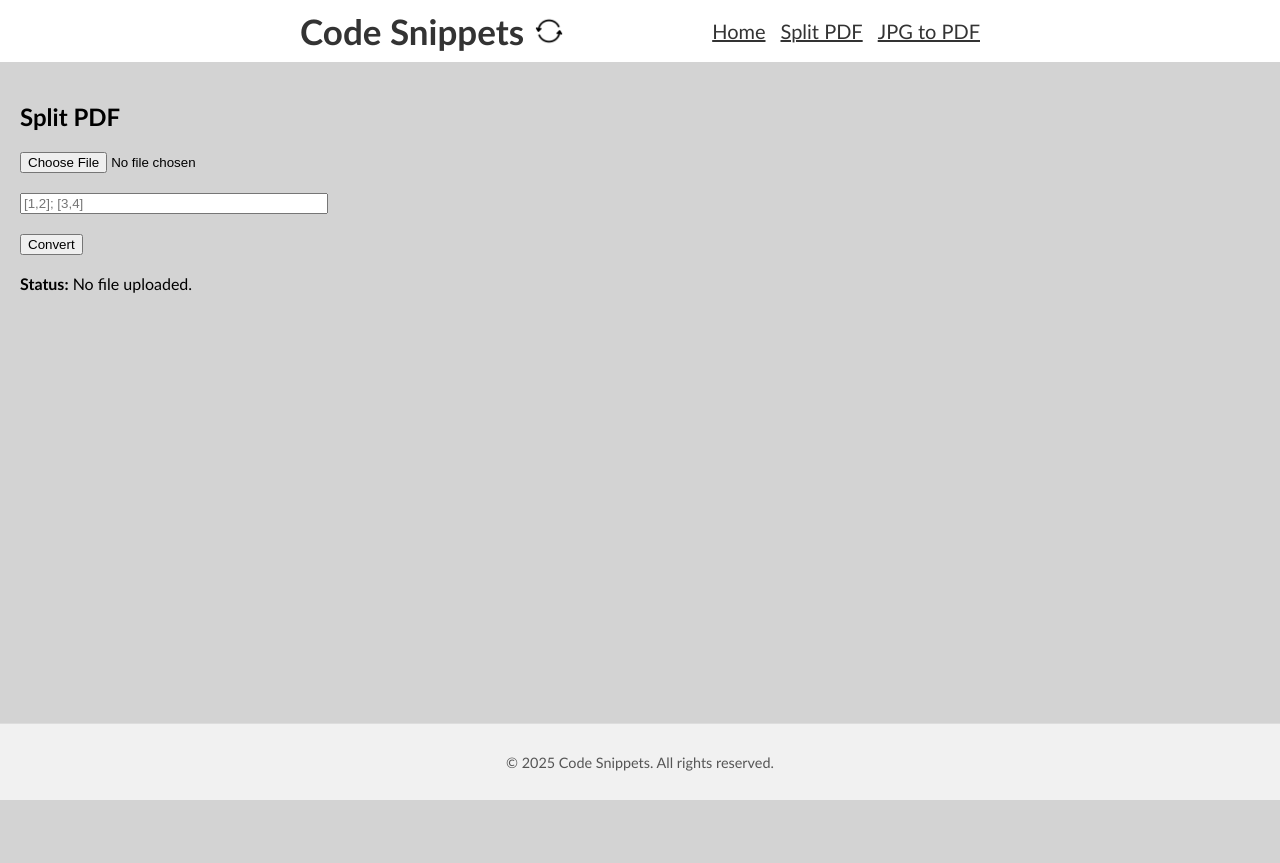
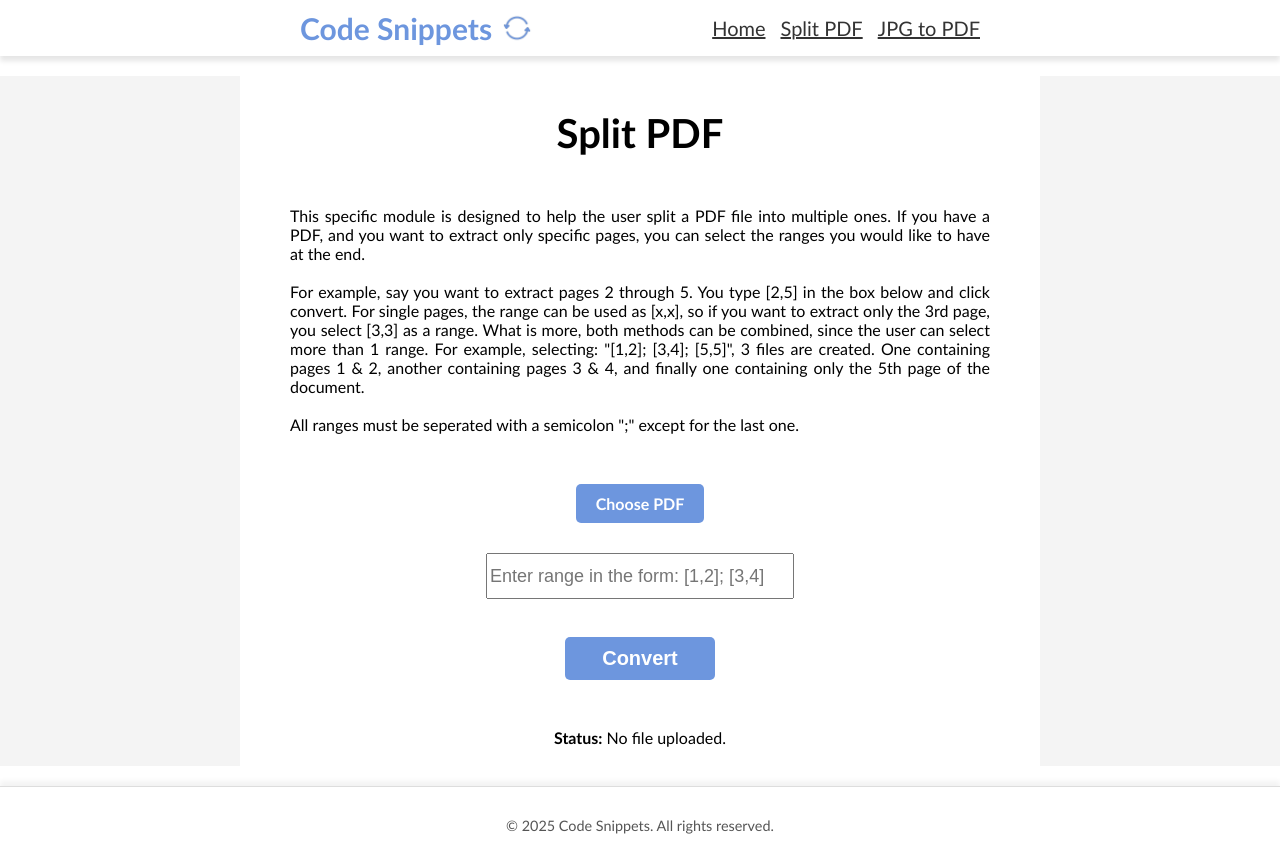
Before and after one commit to foto1864/snippets, a React (Create React App) app: page /split in a window 1280 px wide. Before the commit the page ends 800 px from the top, so only its background shows below. Built offline with nearby package versions, Linux system fonts and the light colour scheme.

Commit message:
let's see

```diff
--- a/src/App.css
+++ b/src/App.css
@@ -7,6 +7,8 @@
 }
 
 .main-content {
+  display: flex;
+  justify-content: center;
   flex: 1;
 }
 
@@ -15,16 +17,11 @@
   padding-right: 300px;
   padding-top: 10px;
   padding-bottom: 10px;
-  background-color: white;
-  color: #333;
+  background-color: #fff;
   display: flex;
   justify-content: space-between;
   align-items: center;
-}
-
-.main-header h1 {
-  margin: 0;
-  font-size: 35px;
+  box-shadow: 0 5px 5px rgba(0, 0, 0, 0.1); /* subtle bottom shadow */
 }
 
 .header-link {
@@ -41,10 +38,10 @@
 .main-footer {
   text-align: center;
   padding: 15px;
-  background-color: #f1f1f1;
   color: #555;
   font-size: 0.9em;
   border-top: 1px solid #ddd;
+  box-shadow: 0 -5px 5px rgba(0, 0, 0, 0.05); /* subtle bottom shadow */
 }
 
 .logo {
@@ -52,6 +49,14 @@
   align-items: center;
 }
 
+.logo-title {
+  margin: 0;
+  color: #6d96de;
+  font-size: 30px;
+  font-weight: 600;
+  text-decoration: none;
+}
+
 .logo-icon {
   margin-left: 10px;
   width: 30px;
--- a/src/App.js
+++ b/src/App.js
@@ -15,7 +15,7 @@ function App() {
       <div className="app-container">
         <header className="main-header">
           <div className="logo">
-            <h1>Code Snippets</h1>
+            <Link to="/" className="logo-title">Code Snippets</Link>
             <img src={convertIcon} alt="Logo" className="logo-icon" />
           </div>
 
--- a/src/components/dashboard.css
+++ /dev/null
@@ -1,9 +0,0 @@
-/*CSS file for dashboard.js*/
-
-.dashboard-mainframe {
-    background-color: red;
-    width: 600px;
-    display: flex;
-    flex-direction: column;
-    align-items: center;
-}
--- /dev/null
+++ b/src/components/global.css
@@ -0,0 +1,132 @@
+/*CSS file for dashboard.js, split_pdf.js and jpg_to_pdf.js*/
+
+.mainframe {
+    width: 800px;
+    display: flex;
+    flex-direction: column;
+    align-items: center;
+}
+
+.mainframe h1 {
+    font-size: 50px;
+    font-weight: bold;
+}
+
+.mainframe h2 {
+    font-size: 40px;
+    font-weight: bold;
+}
+
+.mainframe p {
+    font-size: 20px;
+    padding-left: 50px;
+    padding-right: 50px;
+    text-align: justify;
+    margin-bottom: 80px;
+}
+
+.inner-paragraph {
+    font-size: 16px !important;
+    margin-bottom: 50px !important;
+}
+
+.whole-page {
+    display: flex;
+    flex-direction: row;
+}
+
+.div1 {
+    width: 250px !important;
+    background-color: #f4f4f4;
+}
+
+.main-buttons {
+    background-color: #6d96de;
+    color: white;
+    font-size: 30px;
+    border-radius: 5px;
+    margin-bottom: 10px;
+    border: none;
+    padding: 10px;
+    width: 200px;
+    font-weight: 700;
+    transition: transform 0.2s ease;
+}
+
+.main-buttons:hover{
+    cursor: pointer;
+    transform: scale(0.98);
+}
+
+.choose-file {
+  background-color: #6d96de;
+  color: white;
+  padding: 10px 20px;
+  border-radius: 5px;
+  cursor: pointer;
+  display: inline-block;
+  font-weight: bold;
+  text-align: center;
+  user-select: none;
+  transition: transform 0.2s ease;
+}
+
+.choose-file:hover {
+    cursor: pointer;
+    transform: scale(0.98);
+}
+
+.ranges-textbox {
+    margin-top: 30px;
+    width: 300px;
+    height: 40px;
+    font-size: 18px;
+}
+
+
+.inner-buttons {
+    background-color: #6d96de;
+    color: white;
+    font-size: 20px;
+    border-radius: 5px;
+    margin-bottom: 10px;
+    border: none;
+    padding: 10px;
+    width: 150px;
+    font-weight: 700;
+    transition: transform 0.2s ease;
+}
+
+.inner-buttons:hover{
+    cursor: pointer;
+    transform: scale(0.98);
+}
+
+.download-files {
+    padding: 10px;
+    font-size: 16px;
+    border-radius: 5px;
+    background-color: lightgray;
+}
+
+.mainframe ul li {
+    margin-top: 10px;
+    margin-bottom: 10px;
+}
+
+.image-preview-gallery {
+  margin-top: 20px;
+}
+
+.image-preview-container {
+  display: flex;
+  flex-wrap: wrap;
+  gap: 10px;
+}
+
+.preview-image {
+  width: 100px;
+  height: auto;
+  border: 1px solid #ccc;
+  border-radius: 5px;
+}
--- a/src/components/jpg_to_pdf.js
+++ b/src/components/jpg_to_pdf.js
@@ -6,6 +6,7 @@ export default function JpgToPdf() {
   const [imageFiles, setImageFiles] = useState([]);
   const [status, setStatus] = useState("No images selected.");
   const [downloadUrl, setDownloadUrl] = useState(null);
+  const [previewUrls, setPreviewUrls] = useState([]);
 
   const handleImageSelect = (e) => {
   const files = Array.from(e.target.files).filter(f =>
@@ -16,13 +17,18 @@ export default function JpgToPdf() {
     setStatus("No valid images selected.");
     setImageFiles([]);
     setDownloadUrl(null);
+    setPreviewUrls([]);
     return;
   }
 
   setImageFiles(files);
   setStatus(`${files.length} image(s) loaded.`);
-    setDownloadUrl(null);
+
+  // Generate object URLs for preview
+  const urls = files.map(file => URL.createObjectURL(file));
+  setPreviewUrls(urls);
 };
+
 
   const handleConvert = async () => {
     if (imageFiles.length === 0) {
@@ -31,11 +37,12 @@ export default function JpgToPdf() {
     }
 
     setStatus("Converting...");
+    const urls = [];
 
+    for (const [index, file] of imageFiles.entries()) {
+      const imageBytes = await file.arrayBuffer();
       const pdfDoc = await PDFDocument.create();
 
-    for (const file of imageFiles) {
-      const imageBytes = await file.arrayBuffer();
       let image;
       if (file.type === "image/jpeg") {
         image = await pdfDoc.embedJpg(imageBytes);
@@ -48,32 +55,84 @@ export default function JpgToPdf() {
 
       const page = pdfDoc.addPage([image.width, image.height]);
       page.drawImage(image, { x: 0, y: 0, width: image.width, height: image.height });
-    }
 
       const pdfBytes = await pdfDoc.save();
       const blob = new Blob([pdfBytes], { type: "application/pdf" });
       const url = URL.createObjectURL(blob);
+      urls.push({ url, name: `image_${index + 1}.pdf` });
+    }
 
-    setDownloadUrl(url);
     setStatus("Conversion complete.");
+    setDownloadUrl(urls); // Now an array of download links
   };
 
+
 return (
-    <div>
+  <div className="whole-page">
+
+    <div className="div1"></div>
+
+    <div className="mainframe">
       <h2>JPG to PDF</h2>
 
-      <input type="file" multiple accept="image/jpeg, image/png" onChange={handleImageSelect} /><br /><br />
+      <p className="inner-paragraph">
+        This module allows you to convert one or more image files into a single PDF file. You can select multiple JPG or PNG files,
+        and each image will be placed on its own page within the resulting PDF. The order of pages will follow the order in which
+        the files are selected from your device.
+        <br /><br />
+        Simply click "Choose Images", select your files, and press "Convert" to download your new PDF.
+      </p>
 
-      <button onClick={handleConvert}>Convert</button><br /><br />
+      <div className="file-upload">
+        <label htmlFor="image-upload" className="choose-file">Choose Images</label>
+        <input
+          id="image-upload"
+          type="file"
+          multiple
+          accept="image/jpeg, image/png"
+          onChange={handleImageSelect}
+          style={{ display: 'none' }}
+        />
+      </div>
+
+      <br />
+
+      {previewUrls.length > 0 && (
+        <div className="image-preview-gallery">
+          <strong>Preview:</strong>
+          <div className="image-preview-container">
+            {previewUrls.map((url, idx) => (
+              <img key={idx} src={url} alt={`Preview ${idx}`} className="preview-image" />
+            ))}
+          </div>
+          <br />
+        </div>
+      )}
+
+      <button className="inner-buttons" onClick={handleConvert}>Convert</button><br /><br />
 
       <div><strong>Status:</strong> {status}</div><br />
 
-      {downloadUrl && (
+      {downloadUrl && downloadUrl.length > 0 && (
         <div>
-          <strong>Download:</strong><br />
-          <a href={downloadUrl} download="converted.pdf">converted.pdf</a>
+          <strong className="leave-space">Download:</strong>
+          <ul className="download-list">
+            {downloadUrl.map((file, idx) => (
+              <li key={idx}>
+                <a className="download-files" href={file.url} download={file.name}>
+                  {file.name}
+                </a>
+              </li>
+            ))}
+          </ul>
         </div>
       )}
+
+    </div>
+
+    <div className="div1"></div>
+
   </div>
 );
+
 }
--- a/src/components/split_pdf.js
+++ b/src/components/split_pdf.js
@@ -1,5 +1,6 @@
 import React, { useState } from 'react';
 import { PDFDocument } from 'pdf-lib';
+import './global.css'
 
 export default function SplitPDF() {
   const [pdfBuffer, setPdfBuffer] = useState(null);
@@ -9,12 +10,16 @@ export default function SplitPDF() {
 
   const handleFileSelect = async (e) => {
     const file = e.target.files[0];
-    if (!file) return;
-    const buffer = await file.arrayBuffer();
-    setPdfBuffer(buffer);
-    setStatus(`PDF loaded: ${file.name}`);
-    setDownloadLinks([]);
+    if (file) {
+      const buffer = await file.arrayBuffer();     // ✅ wait for the data
+      setPdfBuffer(buffer);                        // ✅ set actual data, not a promise
+      setStatus(`Selected: ${file.name}`);
+    } else {
+      setStatus("No file selected.");
+    }
   };
+
+
 
   const handleConvert = async () => {
     if (!pdfBuffer) {
@@ -69,20 +74,49 @@ export default function SplitPDF() {
   };
 
   return (
-    <div>
+    <div className="whole-page">
+
+      <div className="div1"></div>
+
+      <div className="mainframe">
         <h2>Split PDF</h2>
 
-      <input type="file" accept="application/pdf" onChange={handleFileSelect} /><br /><br />
+        <p class="inner-paragraph">This specific module is designed to help the user split a PDF file into multiple ones. If you have a PDF,
+          and you want to extract only specific pages, you can select the ranges you would like to have at the end.
+          <br />
+          <br />
+          For example, say you want to extract pages 2 through 5. You type [2,5] in the box below and click convert.
+          For single pages, the range can be used as [x,x], so if you want to extract only the 3rd page, you select
+          [3,3] as a range. What is more, both methods can be combined, since the user can select more than 1 range.
+          For example, selecting: "[1,2]; [3,4]; [5,5]", 3 files are created. One containing pages 1 & 2, another
+          containing pages 3 & 4, and finally one containing only the 5th page of the document.
+          <br />
+          <br />
+          All ranges must be seperated with a semicolon ";" except for the last one.
+        </p>
+
+        <div className="file-upload">
+          <label htmlFor="file-upload" className="choose-file">Choose PDF</label>
+          <input
+            id="file-upload"
+            type="file"
+            accept="application/pdf"
+            onChange={handleFileSelect}
+            style={{ display: 'none' }}
+          />
+        </div>
 
         <input
           type="text"
           value={ranges}
           onChange={e => setRanges(e.target.value)}
-        placeholder="[1,2]; [3,4]"
-        style={{ width: "300px" }}
-      /><br /><br />
+          placeholder="Enter range in the form: [1,2]; [3,4]"
+          className="ranges-textbox"
+        />
 
-      <button onClick={handleConvert}>Convert</button><br /><br />
+        <br/><br/>
+
+        <button className="inner-buttons"onClick={handleConvert}>Convert</button><br /><br />
 
         <div><strong>Status:</strong> {status}</div><br />
 
@@ -92,12 +126,16 @@ export default function SplitPDF() {
             <ul>
               {downloadLinks.map((file, index) => (
                 <li key={index}>
-                <a href={file.url} download={file.name}>{file.name}</a>
+                  <a className="download-files" href={file.url} download={file.name}>{file.name}</a>
                 </li>
               ))}
             </ul>
           </div>
         )}
       </div>
+
+      <div className="div1"></div>
+
+    </div>
   );
 }
--- a/src/index.css
+++ b/src/index.css
@@ -1,11 +1,9 @@
 body {
   margin: 0;
   padding: 0;
-  font-family:'Trebuchet MS', sans-serif;
+  font-family:'Trebuchet MS', 'Lucida Sans Unicode', 'Lucida Grande', 'Lucida Sans', Arial, sans-serif;
   -webkit-font-smoothing: antialiased;
   -moz-osx-font-smoothing: grayscale;
-  background-color: lightgray;
-
 }
 
 code {
```
Also changed, not shown: src/components/dashboard.js (+17 -5 lines), src/assets/convert-icon.png. Lines whose indentation alone changed are shown as unchanged.
